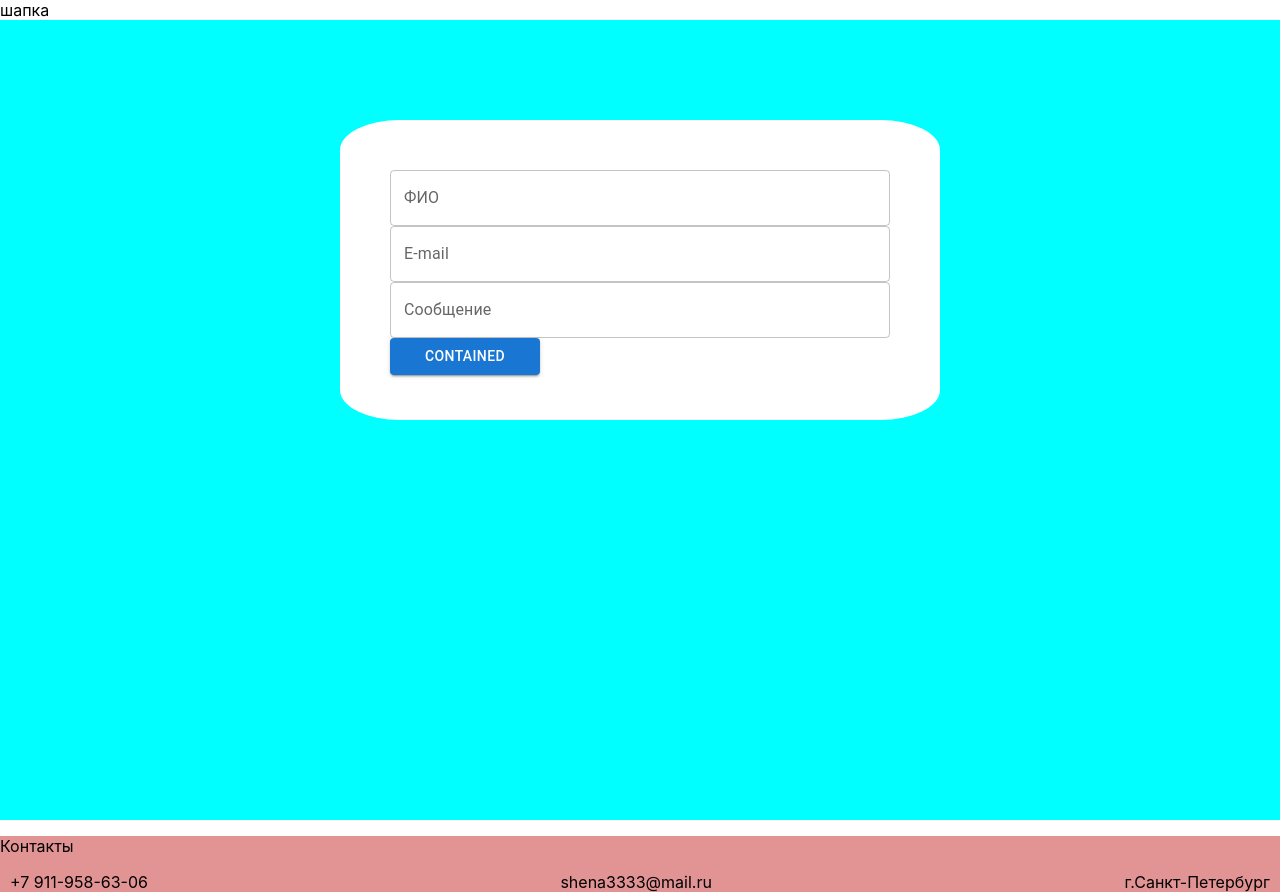
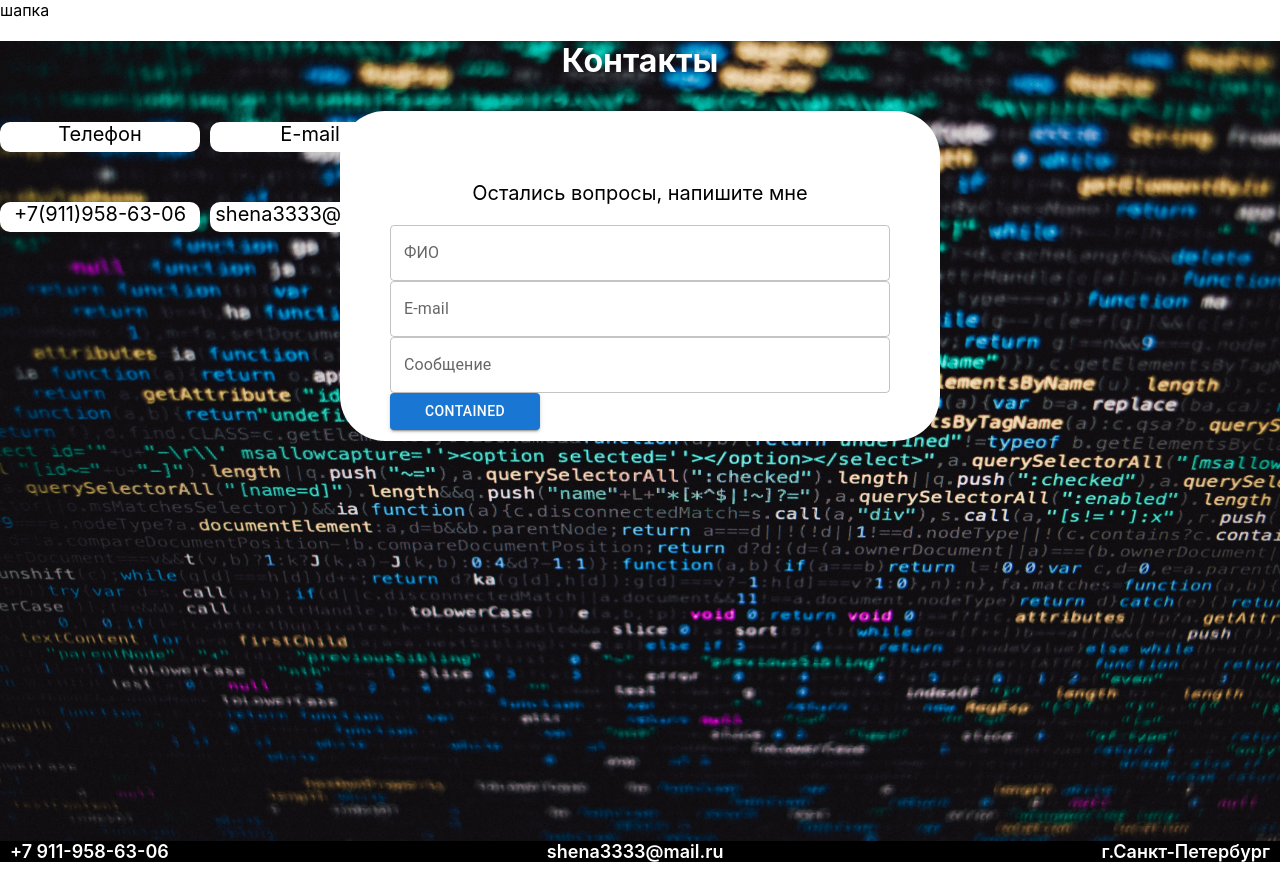
Before and after one commit to shena3333/task10, a React (Create React App) app in the folder work10/: page /contacts in a window 1280 px wide. After the commit the page ends 862 px from the top, so only its background shows below. Built offline with nearby package versions, Linux system fonts and the light colour scheme.

Commit message:
change footer and contacts and background

```diff
--- a/work10/src/pages/App.css
+++ b/work10/src/pages/App.css
@@ -1,3 +1,34 @@
 .App{
-  background-color: red;
+  /* background-color: red; */
+  background-image: url('../background.jpg');
+  width: 100%;
+  height: 100vh;
+  background-size: cover;
+  position: relative;
 }
+
+.container-title {
+  height: 100px;
+  width: 500px;
+  color: white;
+  border-radius: 10%;
+  display: flex;
+  align-items: center;
+  position: absolute;
+  top: 40%;
+  left: 40%;
+  transform: translate(-50%, -100%);
+}
+
+.background-container {
+  background-color: rgb(206, 203, 203);
+  opacity: 0.6;
+  height: 100px;
+  width: 500px;
+  position: absolute;
+  border-radius: 10%;
+}
+
+.title {
+  position: absolute;
+}
--- a/work10/src/pages/App.js
+++ b/work10/src/pages/App.js
@@ -3,17 +3,24 @@ import './App.css';
 function App() {
   return (
     <div className="App">
-    <h1>Добро пожаловать на сайт начинающего frontend-разработчика.</h1>
+      <div className="container-title">
+        <div className='background-container'>
+
+        </div>
+        <h1 className='title'>Добро пожаловать на сайт начинающего frontend-разработчика.</h1>
         <p>Меня зовут Кондрикова Елена.</p>
         <p>Являюсь выпускником курса "Веб-дизайн и разработка сайтов" и освоила:</p>
         <ul>
           <li>верстка страницы на HTML и CSS;</li>
+          <li>создане макетов с помощью Figma;</li>
           <li>разработка страницы с помощью JS;</li>
           <li>создание отзывчивого дизана страницы; </li>
           <li>создание сайта на основе CMS;</li>
           <li>создание сайта c помощью фреймворка React;</li>
           <li>контроль версий при помощи github.com;</li>
-    </ul></div>
+        </ul>
+      </div>
+    </div>
   );
 }
 
--- a/work10/src/pages/contacts/contacts.css
+++ b/work10/src/pages/contacts/contacts.css
@@ -1,18 +1,17 @@
 .contact-container {
     text-align: center;
-    background-color: aqua;
-    /* background-image: url('../../background.png'); */
+    /* background-color: aqua; */
+    background-image: url('../../background.jpg');
     width: 100%;
     height: 100vh;
     background-size: cover;
     position: relative;
-  }
+}
 
 .form {
     background-color: white;
-    height: 200px;
-    border-radius: 10%;
-    width: 400px;
+    height: 230px;
+    border-radius: 45px;
     display: flex;
     flex-direction: column;
     width: 500px;
@@ -28,5 +27,29 @@
 }
 
 .input-form {
-    margin-bottom: 50px;
+    margin-bottom: 30px;
 }
+.text-contacts {
+    font-size: 20px;
+}
+/* .container-for-contacts{
+background-color: grey;
+} */
+.grid-contacts {
+    display: grid;
+    grid-template-columns: 200px 200px;
+    gap: 10px;
+}
+.grid-element{
+    border-radius: 10px;
+    background-color: white;
+    font-size: 20px;
+    height: 30px;
+}
+.title{
+font-weight: 600;
+color: white;
+
+position: relative;
+/* background-color: aqua; */
+}
--- a/work10/src/pages/contacts/contacts.js
+++ b/work10/src/pages/contacts/contacts.js
@@ -7,11 +7,18 @@ function Contacts() {
 
     return (
         <>
-        <div>
-
+            <div className='contact-container'>
+<div className='container-for-contacts'>
+    <div className='title'><h1>Контакты</h1></div>
+    <div className='grid-contacts'>
+        <p className='grid-element'>Телефон</p>
+        <p className='grid-element'>E-mail</p>
+        <p className='grid-element'>+7(911)958-63-06</p>
+        <p className='grid-element'>shena3333@mail.ru</p>
     </div>
-        <div className='contact-container'>
+</div>
                 <form className="form">
+                    <p className='text-contacts'>Остались вопросы, напишите мне</p>
                     <TextField classes="input-form" id="outlined-basic" label="ФИО" variant="outlined" />
                     <TextField className="input-form" id="outlined-basic" label="E-mail" variant="outlined" />
                     <TextField className="input-form" id="outlined-basic" label="Сообщение" variant="outlined" />
@@ -19,6 +26,7 @@ function Contacts() {
                 </form>
 
             </div>
+
         </>
     )
 }
--- a/work10/src/pages/footer/footer.css
+++ b/work10/src/pages/footer/footer.css
@@ -1,5 +1,6 @@
 .footer {
-    background-color: rgb(226, 147, 147);
+    background-color:black;
+    margin-block-start:0;
 }
 
 .footerContainer {
@@ -7,5 +8,7 @@
     justify-content: space-between;
     margin-left: 10px;
     margin-right: 10px;
-
+    color: white;
+    font-size: 18px;
+    font-weight: 600;
 }
--- a/work10/src/pages/footer/footer.js
+++ b/work10/src/pages/footer/footer.js
@@ -5,8 +5,7 @@ function Footer() {
     return (
 
         <><div className='footer'>
-            <p>Контакты</p>
-            <div className='footerContainer'>
+                   <div className='footerContainer'>
                 <div>+7 911-958-63-06</div>
                 <span>shena3333@mail.ru</span>
                 <span>г.Санкт-Петербург</span>
--- a/work10/src/pages/photo/photo.css
+++ b/work10/src/pages/photo/photo.css
@@ -1,3 +1,8 @@
 .container-photo {
-    background-color: yellow;
+        text-align: center;
+        background-image: url('../../background.jpg');
+        width: 100%;
+        height: 100vh;
+        background-size: cover;
+        position: relative;
 }
--- a/work10/src/pages/plus/plus.css
+++ b/work10/src/pages/plus/plus.css
@@ -1,3 +1,8 @@
-.container-plus{
-    background-color: green;
+.container-plus {
+    text-align: center;
+    background-image: url('../../background.jpg');
+    width: 100%;
+    height: 100vh;
+    background-size: cover;
+    position: relative;
 }
--- a/work10/src/pages/portfolio/portfolio.css
+++ b/work10/src/pages/portfolio/portfolio.css
@@ -0,0 +1,8 @@
+.portfolio-container {
+    text-align: center;
+    background-image: url('../../background.jpg');
+    width: 100%;
+    height: 100vh;
+    background-size: cover;
+    position: relative;
+}
--- a/work10/src/pages/portfolio/portfolio.js
+++ b/work10/src/pages/portfolio/portfolio.js
@@ -4,14 +4,14 @@ import React from 'react';
 function Portfolio() {
 
     return (
-        <div>
+        <div className='portfolio-container'>
             <p>Можно посмотреть примеры моих работ на Git:</p>
             <ul>
                 <li>
                     <a href="https://github.com/shena3333/project3Kondrikova">Первый пример</a>
                 </li>
                 <li>
-                    <a href="https://github.com/shena3333/finalStudyWork">Второй пример</a>
+                    <a href="https://github.com/shena3333/task10">Второй пример</a>
                 </li>
             </ul>
 
```
Also changed, not shown: work10/src/background.jpg (added). Lines whose indentation alone changed are shown as unchanged.
